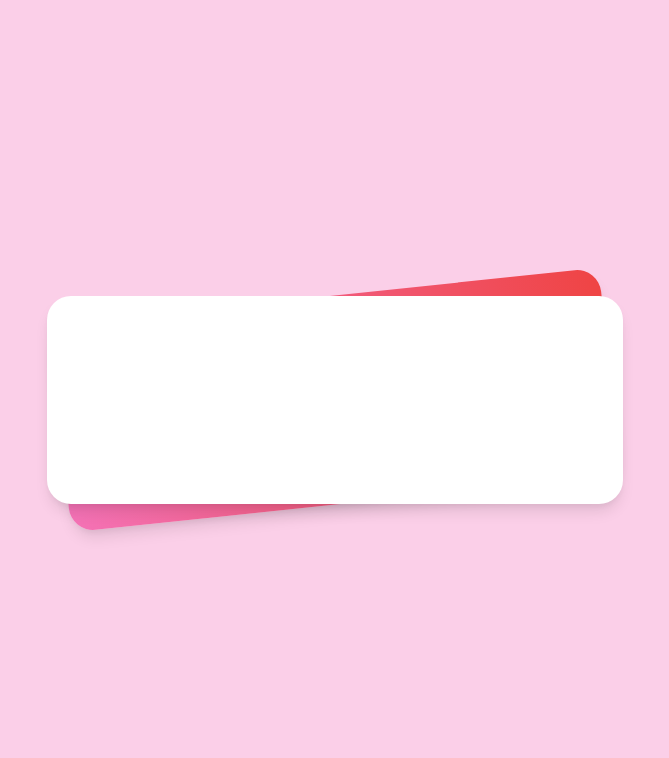
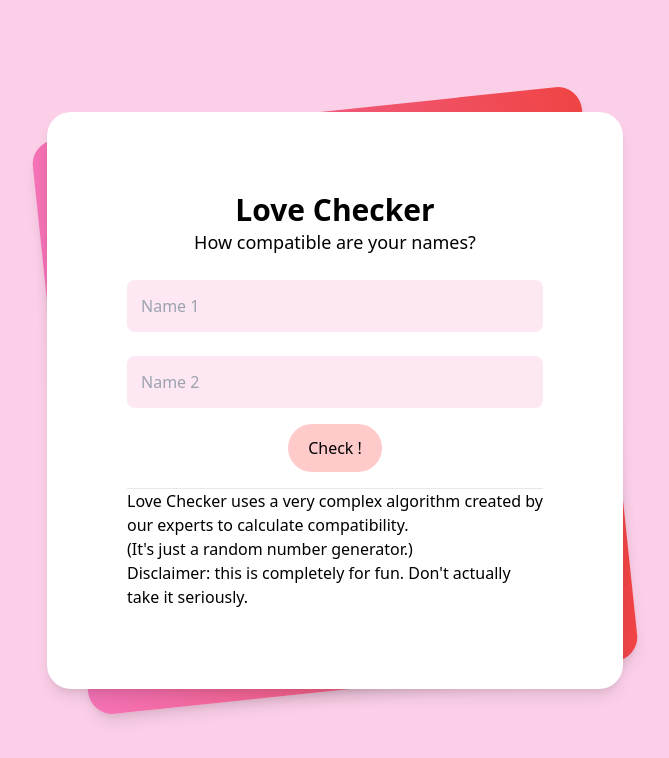
Before and after one commit to KorabFusian/love-checker, a React (Create React App) app: page / in a window 1280 px wide. Shown: the top 758 px of the page, without its empty margins (305-974 px from the left). Built offline with nearby package versions, Linux system fonts and the light colour scheme.

Commit message:
functional ui i think

```diff
--- a/public/index.html
+++ b/public/index.html
@@ -24,7 +24,7 @@
       work correctly both with client-side routing and a non-root public URL.
       Learn how to configure a non-root public URL by running `npm run build`.
     -->
-    <title>React App</title>
+    <title>Love Checker</title>
   </head>
   <body>
     <noscript>You need to enable JavaScript to run this app.</noscript>
--- /dev/null
+++ b/src/components/Calculator.jsx
@@ -0,0 +1,5 @@
+const Calculator = ({ seed }) => {
+  return <div>{seed}</div>
+}
+
+export default Calculator
--- /dev/null
+++ b/src/components/Footer.jsx
@@ -0,0 +1,26 @@
+import React from 'react'
+
+const Footer = () => {
+  return (
+    <div className="divide-y divide-gray-200">
+      <div />
+      <div>
+        <div>
+          <p>
+            Love Checker uses a very complex algorithm created by our experts to
+            calculate compatibility.
+          </p>
+          <p>(It's just a random number generator.)</p>
+        </div>
+        <div>
+          <p>
+            Disclaimer: this is completely for fun. Don't actually take it
+            seriously.
+          </p>
+        </div>
+      </div>
+    </div>
+  )
+}
+
+export default Footer
--- /dev/null
+++ b/src/components/Header.jsx
@@ -0,0 +1,16 @@
+import React from 'react'
+
+const Header = () => {
+  return (
+    <div className="flex flex-col font-sans">
+      <div className="text-center text-3xl font-bold">
+        <p>Love Checker</p>
+      </div>
+      <div className="text-center text-lg">
+        <p>How compatible are your names?</p>
+      </div>
+    </div>
+  )
+}
+
+export default Header
--- a/src/components/Names.jsx
+++ b/src/components/Names.jsx
@@ -1,13 +1,40 @@
+import { useState } from 'react'
+import Calculator from './Calculator'
+import Footer from './Footer'
+import Header from './Header'
+
 const Names = () => {
+  const [name1, setname1] = useState('')
+  const [name2, setname2] = useState('')
+  const [seed, setseed] = useState('')
+
   return (
     <div className="relative py-3 sm:max-w-xl sm:mx-auto">
       <div className="absolute inset-3 bg-gradient-to-r from-pink-400 to-red-500 shadow-lg transform -skew-y-6 sm:skew-y-0 sm:-rotate-6 sm:rounded-3xl" />
-      <div className="relative px-4 py-10 bg-white shadow-lg sm:rounded-3xl sm:p-20">
-        <form>
-          <input type="text" />
-          <input type="text" />
-          <button type="submit" />
-        </form>
+      <div className="relative px-4 py-8 bg-white shadow-lg sm:rounded-3xl sm:p-20 flex flex-col">
+        <Header />
+        <input
+          value={name1}
+          onInput={(e) => setname1(e.target.value)}
+          type="text"
+          placeholder="Name 1"
+          className="block bg-pink-100 border-2 border-transparent hover:border-opacity-25 hover:border-pink-400 rounded-lg p-3 mt-6"
+        />
+        <input
+          value={name2}
+          onInput={(e) => setname2(e.target.value)}
+          type="text"
+          placeholder="Name 2"
+          className="block bg-pink-100 border-2 border-transparent hover:border-opacity-25 hover:border-pink-400 rounded-lg p-3 mt-6"
+        />
+        <button
+          className="mx-auto mt-4 py-3 sm:my-4 rounded-full px-5 hover:bg-red-600 bg-red-200"
+          onClick={() => setseed(name1 + ' ' + name2)}
+        >
+          Check !
+        </button>
+        <Calculator seed={seed} />
+        <Footer />
       </div>
     </div>
   )
```
